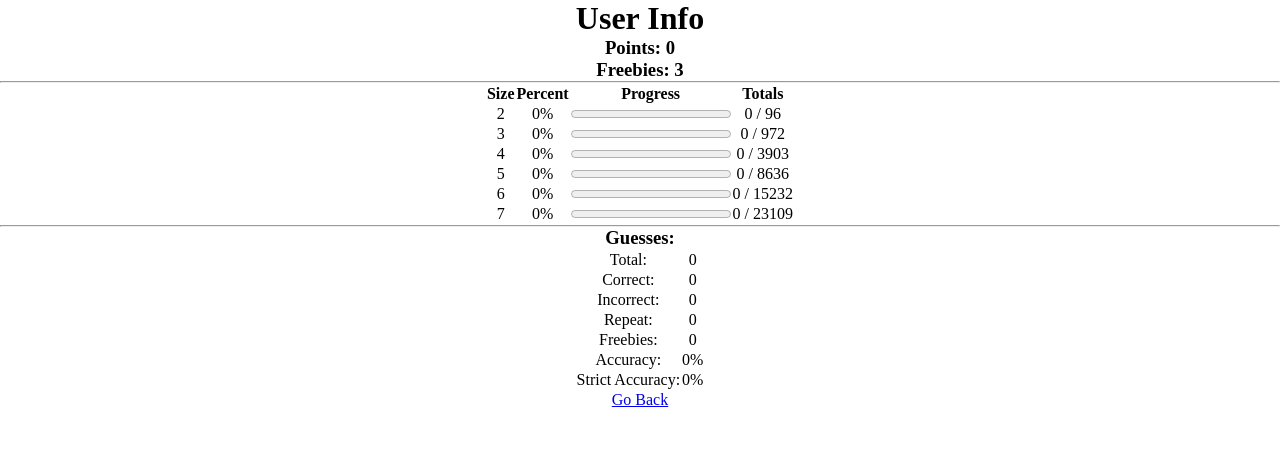
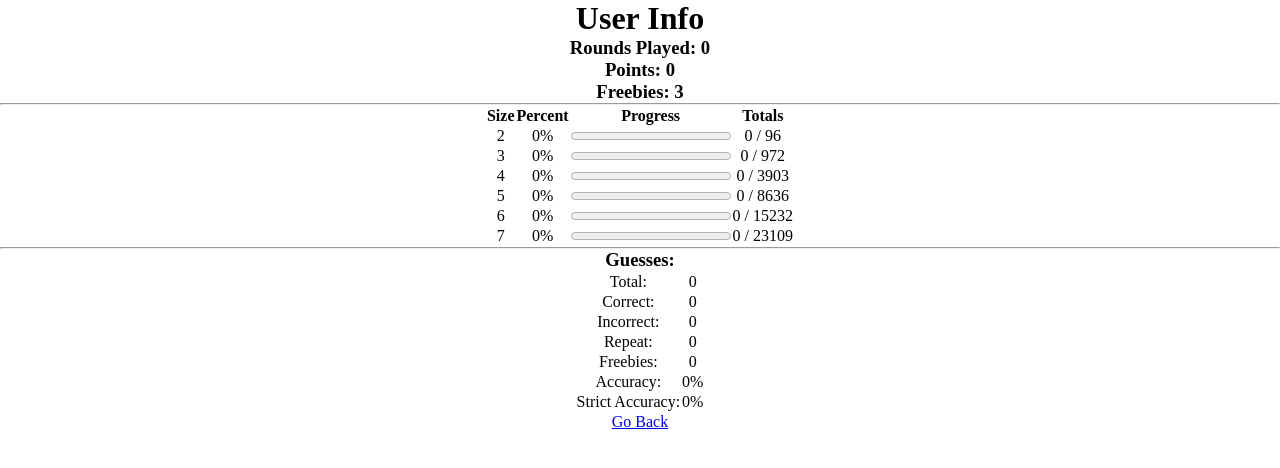
Before and after one commit to JordanKarp/Anagramer-JS, a React (Vite) app: page /user in a window 1280 px wide. Shown: the top 468 px of the page. Built offline with nearby package versions, Linux system fonts and the light colour scheme.

Commit message:
Add Rounds Played

```diff
--- a/src/App.jsx
+++ b/src/App.jsx
@@ -8,6 +8,7 @@ import './App.css'
 function App() {
     const [user, setUser] = useState({
         "userName": '',
+        "roundsPlayed": 0,
         "vocab": new Set(),
         "points": 0,
         "freebies": 3,
--- a/src/pages/UserPage.jsx
+++ b/src/pages/UserPage.jsx
@@ -37,6 +37,7 @@ function UserPage() {
     <>
       <h1>User Info</h1>
       <h2>{user.userName}</h2>
+      <h3>Rounds Played: {user.roundsPlayed}</h3>
       <h3>Points: {formatNumber(user.points)}</h3>
       <h3>Freebies: {user.freebies}</h3>
       <hr/>
```
